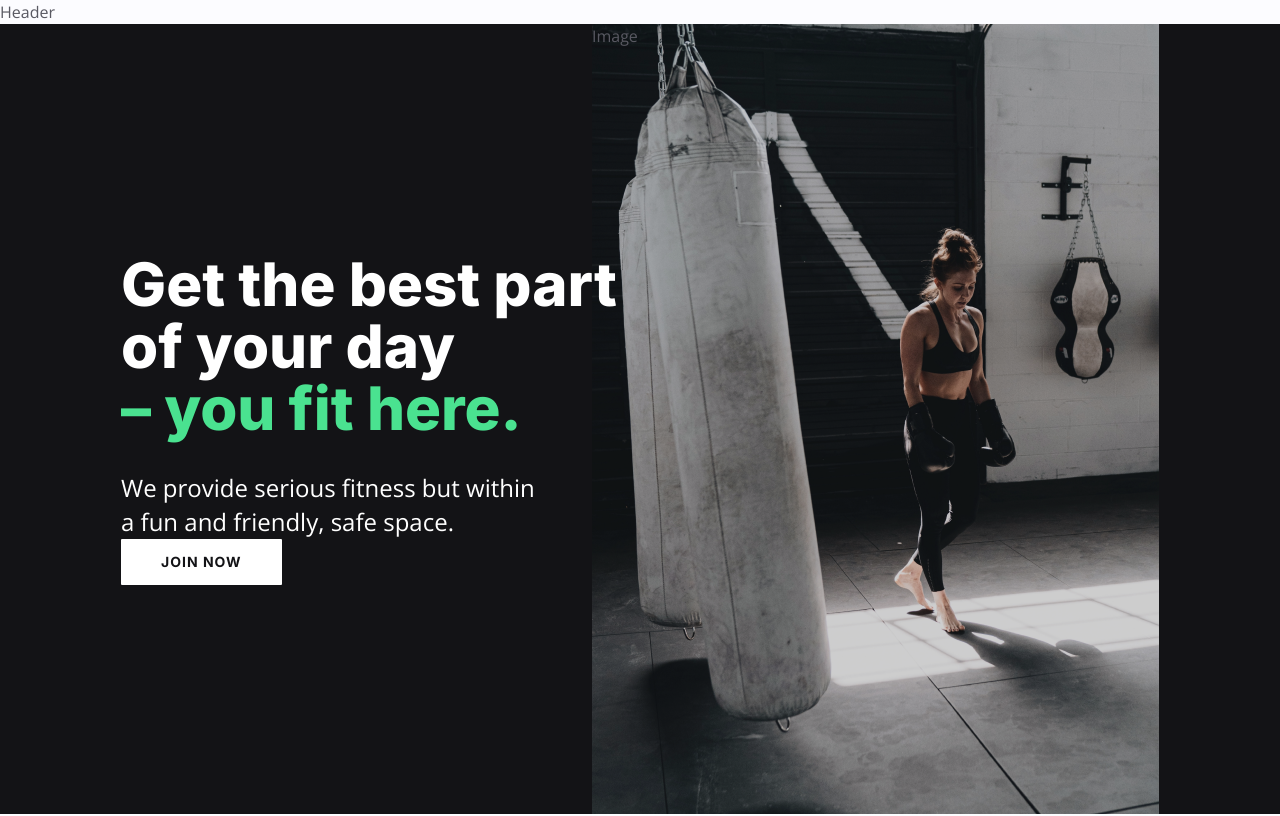
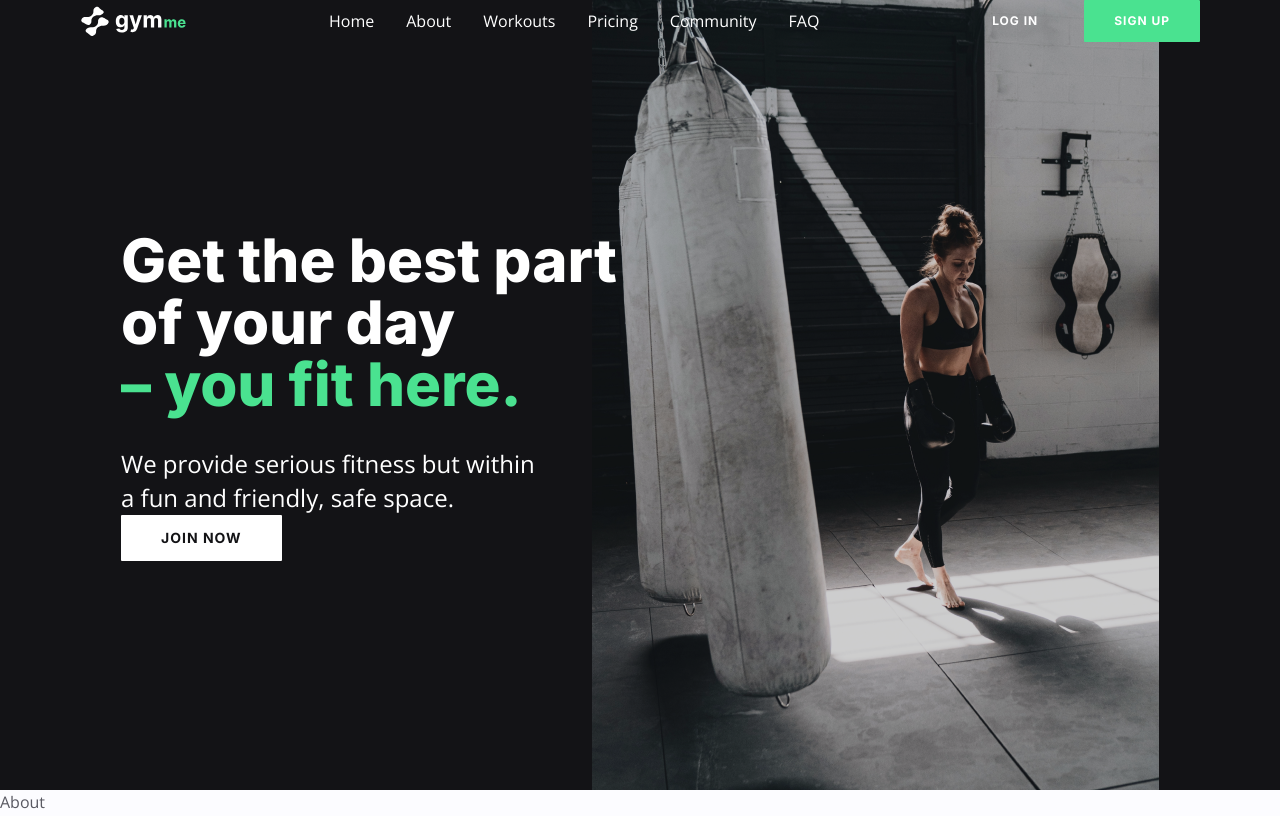
Before and after one commit to ShR4528/gym-react, a React (Create React App) app: page / in a window 1280 px wide. Shown: the top 816 px of the page. Built offline with nearby package versions, Linux system fonts and the light colour scheme; the HTML template or start-up script is replaced by a standard one.

Commit message:
change branch

```diff
--- a/src/App.js
+++ b/src/App.js
@@ -32,7 +32,7 @@
       <Faq />
       <Join />
       <Footer />
-      {/* <div className='h-[4000px]'></div> */}
+      <div className='h-[4000px]'></div>
     </div>
   );
 };
--- a/src/components/Banner.js
+++ b/src/components/Banner.js
@@ -34,7 +34,7 @@
           bg-right lg:bg-center bg-no-repeat flex-1'
             data-aos='face-right'
             data-aos-delay='900'
-          >Image</div>
+          ></div>
         </div>
       </div>
     </section>
--- a/src/components/Header.js
+++ b/src/components/Header.js
@@ -1,7 +1,76 @@
-import React from 'react';
+import React, { useEffect, useState } from 'react';
+
+
+//import header data
+import { header } from '../data';
+
+//import components
+import Nav from '../components/Nav';
+import NavMobile from '../components/NavMobile';
+
+//import icons
+import { RiMenu4Fill, RiCloseFill } from 'react-icons/ri';
+
 
 const Header = () => {
-  return <div>Header</div>;
+  //header state
+  const [isActive, setIsActive] = useState(false);
+  // nav mobile state
+  const [navMobile, setNavMobile] = useState(false);
+
+  //scroll event
+  useEffect(() => {
+    window.addEventListener('scroll', () => {
+      window.scrollY > 80 ? setIsActive(true) :
+        setIsActive(false);
+    })
+  })
+  //destructure header data
+  const { logo, btnLoginText, btnSignupText } = header;
+
+  return (
+    <header className={`${isActive ?
+      'bg-neutral-500 py-[16px]'
+      :
+      'bg-transparent py-[20px'}
+       fixed max-w-[1440px]
+       z-30 left-0 right-0
+       mx-auto flex justify-between  items-center px-[20px] lg:px-[80px]
+       transition-all duration-300
+       `}>
+
+      {/* logo */}
+
+      <a href='/'>
+        <img className='h-[30px]' src={logo} alt='logo' />
+      </a>
+
+      {/* nav - initially hidden - show on desktop */}
+      <Nav />
+
+      {/* btns - initially hidden - show on desktop */}
+      <div className='hidden lg:flex space-x-4'>
+        <button className='btn btn-sm text-white hover:text-primary-200 transition'>{btnLoginText}</button>
+        <button className='btn btn-sm btn-primary'>{btnSignupText}</button>
+      </div>
+
+      {/* nav menu btn - hide on desktop */}
+      <div onClick={() => setNavMobile(!navMobile)}
+        className='lg:hidden absolute right-4'>
+        {navMobile ? <RiCloseFill
+          className='text-primary-200 text-3xl cursor-pointer'
+        /> :
+          <RiMenu4Fill
+            className='text-primary-200 text-3xl cursor-pointer'
+          />
+        }
+      </div>
+      {/* nav mobile - hide on desktop */}
+      <NavMobile navMobile={navMobile} />
+
+    </header>
+  )
+
 };
 
 export default Header;
--- a/src/components/Nav.js
+++ b/src/components/Nav.js
@@ -1,7 +1,21 @@
 import React from 'react';
 
+//import data
+import { nav } from '../data';
+
 const Nav = () => {
-  return <div>Nav</div>;
+  return <nav className='hidden lg:flex'>
+    <ul className='flex text-white gap-x-8'>
+      {nav.map((item, idx) => {
+        return <li key={idx}>
+          <a className='hover:text-primary-200 transition'
+            href={item.href}>
+            {item.name}
+          </a>
+        </li>
+      })}
+    </ul>
+  </nav>;
 };
 
 export default Nav;
--- a/src/components/NavMobile.js
+++ b/src/components/NavMobile.js
@@ -1,7 +1,34 @@
 import React from 'react';
 
-const NavMobile = () => {
-  return <div>NavMobile</div>;
+
+//import data
+import { nav } from '../data'
+const NavMobile = ({ navMobile }) => {
+  return (
+    <nav className={`${navMobile ? 'min-h-screen' :
+      'min-h-0'} lg:hidden w-full
+       bg-neutral-500
+        fixed top-0 left-0  right-0 -bottom-12
+        -z-10 overflow-hidden transition-all h-0 `}
+    >
+      <ul className='w-full h-full flex flex-col
+      justify-center items-center gap-y-8'>
+        {nav.map((item, idx) => {
+          return <li key={idx}>
+            <a className='text-white text-body-md'
+              href={item.href}>
+              {item.name}
+            </a>
+          </li>;
+        })}
+      </ul>
+      {/* buttons */}
+      <div className='-mt-44 flex justify-center gap-x-8'>
+        <button className='btn btn-lg  text-white'>Log In</button>
+        <button className='btn btn-lg btn-primary'>Sign Up</button>
+      </div>
+    </nav>
+  )
 };
 
 export default NavMobile;
```
